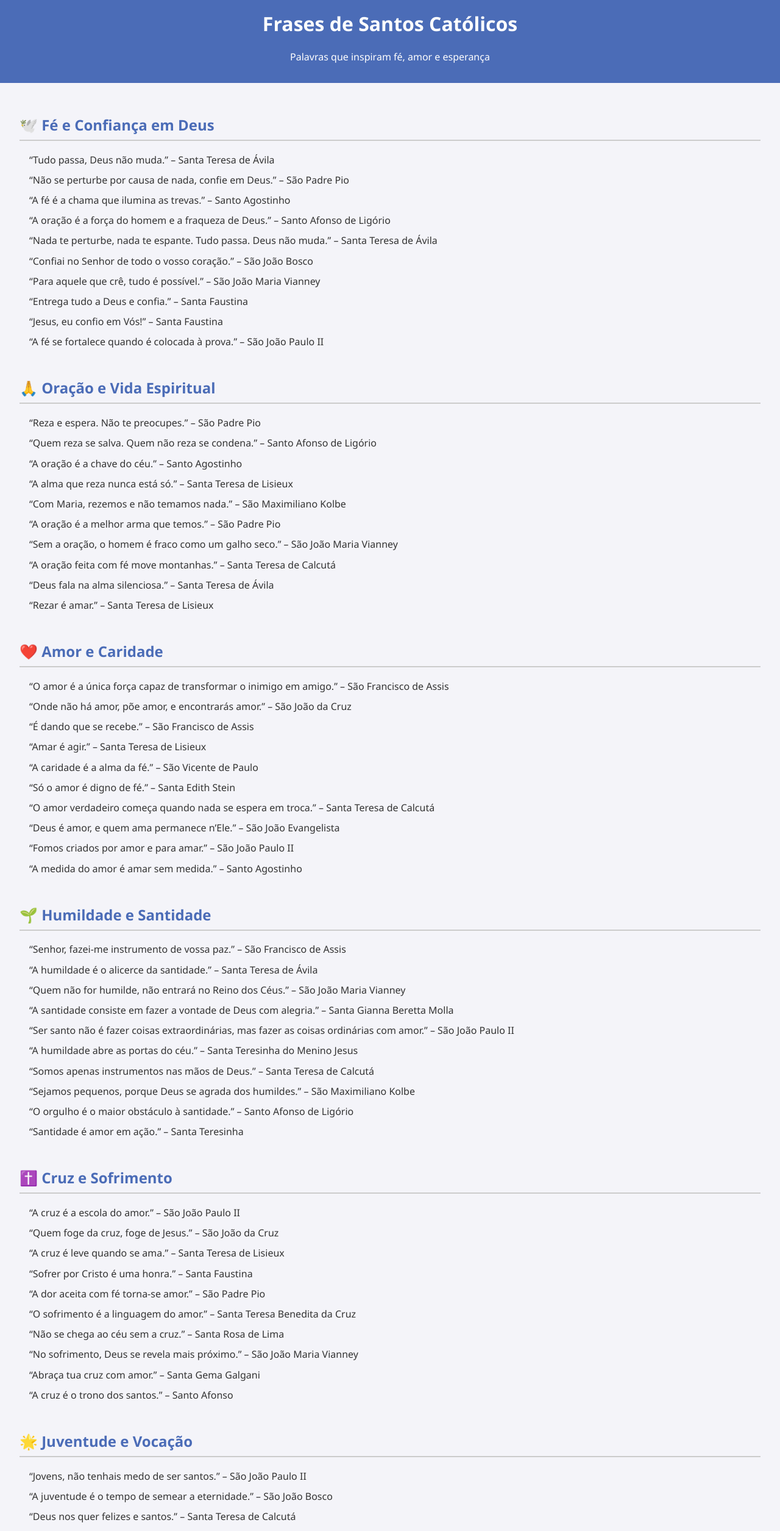
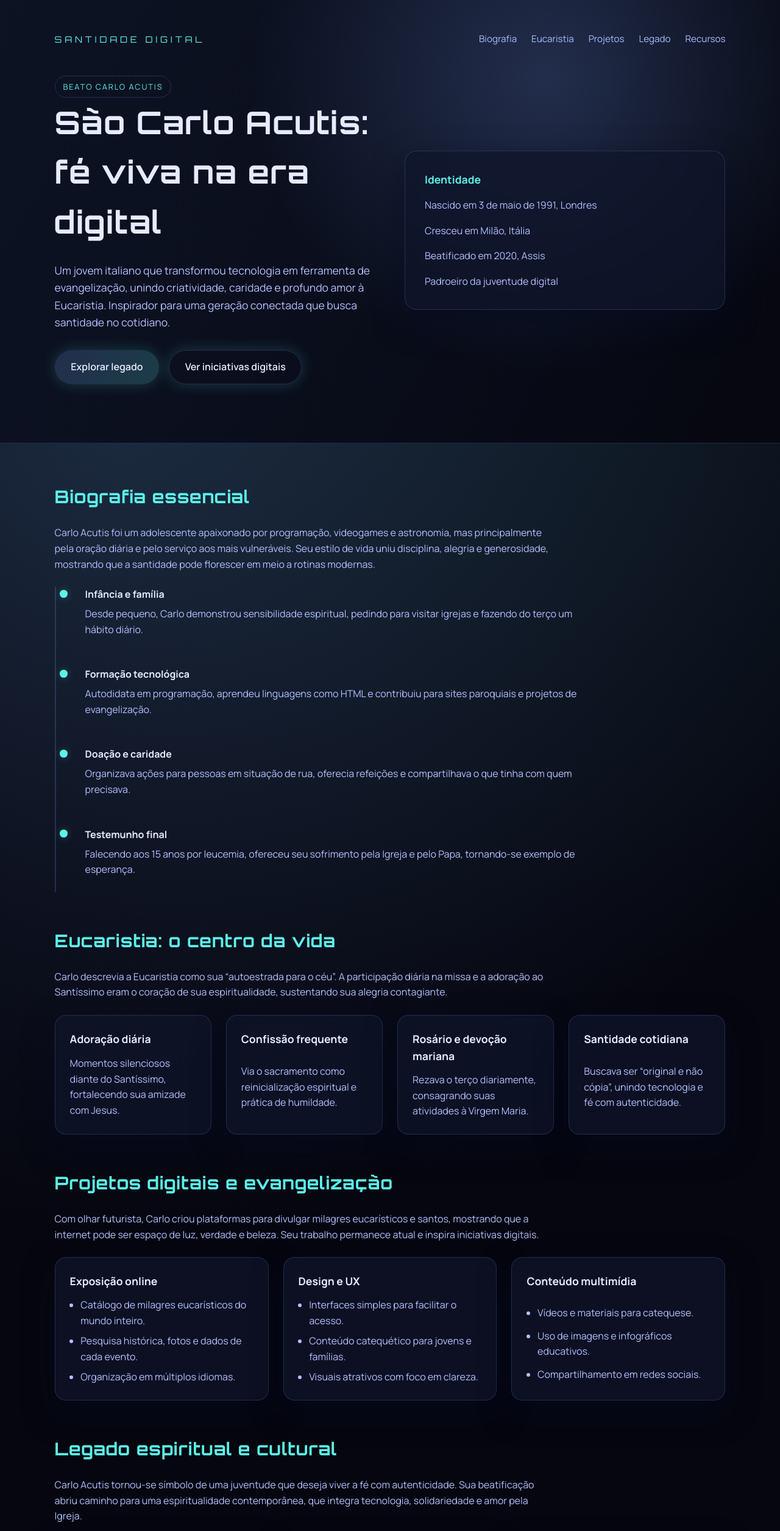
Before and after one commit to Samuka-S/frases-santos, a plain HTML site: page index.html in a window 1280 px wide. Shown: the part 20-2530 px from the top of the page at 61% size. Drawn offline with Linux system fonts and the light colour scheme.

Commit message:
Create futuristic site for Sao Carlo Acutis

```diff
--- a/index.html
+++ b/index.html
@@ -3,206 +3,500 @@
 <head>
   <meta charset="UTF-8">
   <meta name="viewport" content="width=device-width, initial-scale=1.0">
-  <title>Frases de Santos Católicos</title>
+  <title>São Carlo Acutis | Santidade Digital</title>
+  <link rel="preconnect" href="https://fonts.googleapis.com">
+  <link rel="preconnect" href="https://fonts.gstatic.com" crossorigin>
+  <link href="https://fonts.googleapis.com/css2?family=Manrope:wght@300;400;500;600;700;800&family=Orbitron:wght@400;500;600;700&display=swap" rel="stylesheet">
   <style>
-    body {
-      font-family: 'Segoe UI', sans-serif;
-      background-color: #f4f4f9;
-      color: #333;
+    :root {
+      color-scheme: dark;
+      --bg: #05060f;
+      --bg-soft: #0c1022;
+      --card: rgba(15, 21, 42, 0.75);
+      --border: rgba(125, 161, 255, 0.2);
+      --primary: #7aa2ff;
+      --accent: #5cf2e8;
+      --glow: rgba(92, 242, 232, 0.25);
+      --text: #e6ebff;
+      --muted: #b4c0ff;
+      --shadow: 0 20px 50px rgba(5, 10, 30, 0.6);
+    }
+
+    * {
+      box-sizing: border-box;
       margin: 0;
       padding: 0;
     }
+
+    body {
+      font-family: "Manrope", sans-serif;
+      background: radial-gradient(circle at top, rgba(92, 242, 232, 0.1), transparent 45%),
+        radial-gradient(circle at 15% 20%, rgba(122, 162, 255, 0.16), transparent 42%),
+        var(--bg);
+      color: var(--text);
+      min-height: 100vh;
+      line-height: 1.6;
+    }
+
+    a {
+      color: inherit;
+      text-decoration: none;
+    }
+
     header {
-      background-color: #4b6cb7;
-      color: white;
-      padding: 1rem;
-      text-align: center;
+      position: relative;
+      overflow: hidden;
+      padding: 4.5rem 7vw 6rem;
+      background: linear-gradient(120deg, rgba(12, 16, 34, 0.85), rgba(5, 6, 15, 0.95));
+      border-bottom: 1px solid var(--border);
     }
-    main {
-      padding: 2rem;
+
+    header::after {
+      content: "";
+      position: absolute;
+      inset: 0;
+      background: radial-gradient(circle at 70% 20%, rgba(122, 162, 255, 0.25), transparent 45%);
+      opacity: 0.9;
+      pointer-events: none;
     }
-    section {
+
+    .nav {
+      display: flex;
+      align-items: center;
+      justify-content: space-between;
+      gap: 2rem;
       margin-bottom: 3rem;
     }
-    h2 {
-      color: #4b6cb7;
-      border-bottom: 2px solid #ccc;
-      padding-bottom: 0.5rem;
+
+    .logo {
+      font-family: "Orbitron", sans-serif;
+      letter-spacing: 0.3rem;
+      font-size: 0.9rem;
+      text-transform: uppercase;
+      color: var(--accent);
     }
-    ul {
-      list-style-type: none;
-      padding-left: 1rem;
+
+    .nav-links {
+      display: flex;
+      gap: 1.5rem;
+      flex-wrap: wrap;
+      font-size: 0.95rem;
+      color: var(--muted);
     }
-    li {
-      margin-bottom: 0.7rem;
+
+    .hero {
+      display: grid;
+      grid-template-columns: repeat(auto-fit, minmax(240px, 1fr));
+      gap: 3rem;
+      align-items: center;
+      position: relative;
+      z-index: 1;
+    }
+
+    .hero h1 {
+      font-family: "Orbitron", sans-serif;
+      font-size: clamp(2.5rem, 4vw, 4.2rem);
+      letter-spacing: 0.08rem;
+      margin-bottom: 1.5rem;
+    }
+
+    .hero p {
+      font-size: 1.1rem;
+      color: var(--muted);
+      max-width: 560px;
+    }
+
+    .hero-actions {
+      margin-top: 2rem;
+      display: flex;
+      flex-wrap: wrap;
+      gap: 1rem;
+    }
+
+    .button {
+      padding: 0.9rem 1.6rem;
+      border-radius: 999px;
+      border: 1px solid transparent;
+      background: linear-gradient(120deg, rgba(122, 162, 255, 0.2), rgba(92, 242, 232, 0.2));
+      color: var(--text);
+      font-weight: 600;
+      box-shadow: 0 0 25px rgba(92, 242, 232, 0.2);
+      transition: transform 0.3s ease, box-shadow 0.3s ease;
+    }
+
+    .button:hover {
+      transform: translateY(-2px);
+      box-shadow: 0 0 35px rgba(122, 162, 255, 0.4);
+    }
+
+    .button.secondary {
+      background: transparent;
+      border-color: var(--border);
+    }
+
+    .hero-card {
+      background: var(--card);
+      border: 1px solid var(--border);
+      border-radius: 20px;
+      padding: 2rem;
+      box-shadow: var(--shadow);
+      backdrop-filter: blur(10px);
+      display: grid;
+      gap: 1rem;
+    }
+
+    .hero-card strong {
+      font-size: 1.1rem;
+      color: var(--accent);
+    }
+
+    .hero-card span {
+      color: var(--muted);
+    }
+
+    main {
+      padding: 4rem 7vw 6rem;
+      display: grid;
+      gap: 3.5rem;
+    }
+
+    .section {
+      display: grid;
+      gap: 1.5rem;
+    }
+
+    .section h2 {
+      font-family: "Orbitron", sans-serif;
+      font-size: 1.8rem;
+      letter-spacing: 0.05rem;
+      color: var(--accent);
+    }
+
+    .section p {
+      color: var(--muted);
+      max-width: 820px;
+    }
+
+    .grid {
+      display: grid;
+      gap: 1.5rem;
+      grid-template-columns: repeat(auto-fit, minmax(230px, 1fr));
+    }
+
+    .card {
+      background: var(--card);
+      border: 1px solid var(--border);
+      border-radius: 18px;
+      padding: 1.5rem;
+      box-shadow: var(--shadow);
+      backdrop-filter: blur(12px);
+      display: grid;
+      gap: 0.8rem;
+    }
+
+    .card h3 {
+      font-size: 1.1rem;
+      color: var(--text);
+    }
+
+    .card ul {
+      display: grid;
+      gap: 0.5rem;
+      color: var(--muted);
+      padding-left: 1.1rem;
+    }
+
+    .timeline {
+      border-left: 2px solid var(--border);
+      padding-left: 1.5rem;
+      display: grid;
+      gap: 1.5rem;
+    }
+
+    .timeline-item {
+      position: relative;
+      padding: 0 0 1.5rem 1.5rem;
+    }
+
+    .timeline-item::before {
+      content: "";
+      position: absolute;
+      left: -1.1rem;
+      top: 0.3rem;
+      width: 0.8rem;
+      height: 0.8rem;
+      background: var(--accent);
+      border-radius: 50%;
+      box-shadow: 0 0 14px var(--glow);
+    }
+
+    .timeline-item h4 {
+      font-size: 1rem;
+      margin-bottom: 0.4rem;
+    }
+
+    .quote {
+      border-left: 3px solid var(--accent);
+      padding: 1.5rem;
+      background: rgba(92, 242, 232, 0.08);
+      border-radius: 16px;
+      font-style: italic;
+      color: var(--text);
+    }
+
+    .highlight {
+      display: grid;
+      gap: 1.5rem;
+      grid-template-columns: repeat(auto-fit, minmax(260px, 1fr));
+    }
+
+    .highlight-card {
+      padding: 1.8rem;
+      background: linear-gradient(135deg, rgba(122, 162, 255, 0.18), rgba(92, 242, 232, 0.12));
+      border-radius: 20px;
+      border: 1px solid var(--border);
+      box-shadow: var(--shadow);
+    }
+
+    .footer {
+      padding: 3rem 7vw 4rem;
+      border-top: 1px solid var(--border);
+      background: var(--bg-soft);
+      display: grid;
+      gap: 1.5rem;
+    }
+
+    .footer-grid {
+      display: grid;
+      gap: 1.5rem;
+      grid-template-columns: repeat(auto-fit, minmax(220px, 1fr));
+      color: var(--muted);
+    }
+
+    .badge {
+      display: inline-flex;
+      align-items: center;
+      gap: 0.4rem;
+      padding: 0.4rem 0.8rem;
+      border-radius: 999px;
+      border: 1px solid var(--border);
+      font-size: 0.8rem;
+      color: var(--accent);
+      text-transform: uppercase;
+      letter-spacing: 0.12rem;
+    }
+
+    @media (max-width: 720px) {
+      header {
+        padding: 3.5rem 6vw 5rem;
+      }
+      main {
+        padding: 3rem 6vw 5rem;
+      }
     }
   </style>
 </head>
 <body>
   <header>
-    <h1>Frases de Santos Católicos</h1>
-    <p>Palavras que inspiram fé, amor e esperança</p>
+    <div class="nav">
+      <div class="logo">Santidade Digital</div>
+      <div class="nav-links">
+        <a href="#biografia">Biografia</a>
+        <a href="#eucaristia">Eucaristia</a>
+        <a href="#projetos">Projetos</a>
+        <a href="#legado">Legado</a>
+        <a href="#recursos">Recursos</a>
+      </div>
+    </div>
+
+    <div class="hero">
+      <div>
+        <span class="badge">Beato Carlo Acutis</span>
+        <h1>São Carlo Acutis: fé viva na era digital</h1>
+        <p>
+          Um jovem italiano que transformou tecnologia em ferramenta de evangelização, unindo criatividade,
+          caridade e profundo amor à Eucaristia. Inspirador para uma geração conectada que busca santidade no cotidiano.
+        </p>
+        <div class="hero-actions">
+          <a class="button" href="#legado">Explorar legado</a>
+          <a class="button secondary" href="#projetos">Ver iniciativas digitais</a>
+        </div>
+      </div>
+      <div class="hero-card">
+        <strong>Identidade</strong>
+        <span>Nascido em 3 de maio de 1991, Londres</span>
+        <span>Cresceu em Milão, Itália</span>
+        <span>Beatificado em 2020, Assis</span>
+        <span>Padroeiro da juventude digital</span>
+      </div>
+    </div>
   </header>
+
   <main>
-    <section>
-      <h2>🕊️ Fé e Confiança em Deus</h2>
-      <ul>
-        <li>“Tudo passa, Deus não muda.” – Santa Teresa de Ávila</li>
-        <li>“Não se perturbe por causa de nada, confie em Deus.” – São Padre Pio</li>
-        <li>“A fé é a chama que ilumina as trevas.” – Santo Agostinho</li>
-        <li>“A oração é a força do homem e a fraqueza de Deus.” – Santo Afonso de Ligório</li>
-        <li>“Nada te perturbe, nada te espante. Tudo passa. Deus não muda.” – Santa Teresa de Ávila</li>
-        <li>“Confiai no Senhor de todo o vosso coração.” – São João Bosco</li>
-        <li>“Para aquele que crê, tudo é possível.” – São João Maria Vianney</li>
-        <li>“Entrega tudo a Deus e confia.” – Santa Faustina</li>
-        <li>“Jesus, eu confio em Vós!” – Santa Faustina</li>
-        <li>“A fé se fortalece quando é colocada à prova.” – São João Paulo II</li>
-      </ul>
+    <section class="section" id="biografia">
+      <h2>Biografia essencial</h2>
+      <p>
+        Carlo Acutis foi um adolescente apaixonado por programação, videogames e astronomia, mas principalmente
+        pela oração diária e pelo serviço aos mais vulneráveis. Seu estilo de vida uniu disciplina, alegria
+        e generosidade, mostrando que a santidade pode florescer em meio a rotinas modernas.
+      </p>
+      <div class="timeline">
+        <div class="timeline-item">
+          <h4>Infância e família</h4>
+          <p>Desde pequeno, Carlo demonstrou sensibilidade espiritual, pedindo para visitar igrejas e fazendo do terço um hábito diário.</p>
+        </div>
+        <div class="timeline-item">
+          <h4>Formação tecnológica</h4>
+          <p>Autodidata em programação, aprendeu linguagens como HTML e contribuiu para sites paroquiais e projetos de evangelização.</p>
+        </div>
+        <div class="timeline-item">
+          <h4>Doação e caridade</h4>
+          <p>Organizava ações para pessoas em situação de rua, oferecia refeições e compartilhava o que tinha com quem precisava.</p>
+        </div>
+        <div class="timeline-item">
+          <h4>Testemunho final</h4>
+          <p>Falecendo aos 15 anos por leucemia, ofereceu seu sofrimento pela Igreja e pelo Papa, tornando-se exemplo de esperança.</p>
+        </div>
+      </div>
     </section>
 
-    <section>
-      <h2>🙏 Oração e Vida Espiritual</h2>
-      <ul>
-        <li>“Reza e espera. Não te preocupes.” – São Padre Pio</li>
-        <li>“Quem reza se salva. Quem não reza se condena.” – Santo Afonso de Ligório</li>
-        <li>“A oração é a chave do céu.” – Santo Agostinho</li>
-        <li>“A alma que reza nunca está só.” – Santa Teresa de Lisieux</li>
-        <li>“Com Maria, rezemos e não temamos nada.” – São Maximiliano Kolbe</li>
-        <li>“A oração é a melhor arma que temos.” – São Padre Pio</li>
-        <li>“Sem a oração, o homem é fraco como um galho seco.” – São João Maria Vianney</li>
-        <li>“A oração feita com fé move montanhas.” – Santa Teresa de Calcutá</li>
-        <li>“Deus fala na alma silenciosa.” – Santa Teresa de Ávila</li>
-        <li>“Rezar é amar.” – Santa Teresa de Lisieux</li>
-      </ul>
+    <section class="section" id="eucaristia">
+      <h2>Eucaristia: o centro da vida</h2>
+      <p>
+        Carlo descrevia a Eucaristia como sua “autoestrada para o céu”. A participação diária na missa e a adoração
+        ao Santíssimo eram o coração de sua espiritualidade, sustentando sua alegria contagiante.
+      </p>
+      <div class="grid">
+        <div class="card">
+          <h3>Adoração diária</h3>
+          <p>Momentos silenciosos diante do Santíssimo, fortalecendo sua amizade com Jesus.</p>
+        </div>
+        <div class="card">
+          <h3>Confissão frequente</h3>
+          <p>Via o sacramento como reinicialização espiritual e prática de humildade.</p>
+        </div>
+        <div class="card">
+          <h3>Rosário e devoção mariana</h3>
+          <p>Rezava o terço diariamente, consagrando suas atividades à Virgem Maria.</p>
+        </div>
+        <div class="card">
+          <h3>Santidade cotidiana</h3>
+          <p>Buscava ser “original e não cópia”, unindo tecnologia e fé com autenticidade.</p>
+        </div>
+      </div>
     </section>
 
-    <section>
-      <h2>❤️ Amor e Caridade</h2>
-      <ul>
-        <li>“O amor é a única força capaz de transformar o inimigo em amigo.” – São Francisco de Assis</li>
-        <li>“Onde não há amor, põe amor, e encontrarás amor.” – São João da Cruz</li>
-        <li>“É dando que se recebe.” – São Francisco de Assis</li>
-        <li>“Amar é agir.” – Santa Teresa de Lisieux</li>
-        <li>“A caridade é a alma da fé.” – São Vicente de Paulo</li>
-        <li>“Só o amor é digno de fé.” – Santa Edith Stein</li>
-        <li>“O amor verdadeiro começa quando nada se espera em troca.” – Santa Teresa de Calcutá</li>
-        <li>“Deus é amor, e quem ama permanece n’Ele.” – São João Evangelista</li>
-        <li>“Fomos criados por amor e para amar.” – São João Paulo II</li>
-        <li>“A medida do amor é amar sem medida.” – Santo Agostinho</li>
-      </ul>
+    <section class="section" id="projetos">
+      <h2>Projetos digitais e evangelização</h2>
+      <p>
+        Com olhar futurista, Carlo criou plataformas para divulgar milagres eucarísticos e santos, mostrando que a
+        internet pode ser espaço de luz, verdade e beleza. Seu trabalho permanece atual e inspira iniciativas digitais.
+      </p>
+      <div class="grid">
+        <div class="card">
+          <h3>Exposição online</h3>
+          <ul>
+            <li>Catálogo de milagres eucarísticos do mundo inteiro.</li>
+            <li>Pesquisa histórica, fotos e dados de cada evento.</li>
+            <li>Organização em múltiplos idiomas.</li>
+          </ul>
+        </div>
+        <div class="card">
+          <h3>Design e UX</h3>
+          <ul>
+            <li>Interfaces simples para facilitar o acesso.</li>
+            <li>Conteúdo catequético para jovens e famílias.</li>
+            <li>Visuais atrativos com foco em clareza.</li>
+          </ul>
+        </div>
+        <div class="card">
+          <h3>Conteúdo multimídia</h3>
+          <ul>
+            <li>Vídeos e materiais para catequese.</li>
+            <li>Uso de imagens e infográficos educativos.</li>
+            <li>Compartilhamento em redes sociais.</li>
+          </ul>
+        </div>
+      </div>
     </section>
 
-    <section>
-      <h2>🌱 Humildade e Santidade</h2>
-      <ul>
-        <li>“Senhor, fazei-me instrumento de vossa paz.” – São Francisco de Assis</li>
-        <li>“A humildade é o alicerce da santidade.” – Santa Teresa de Ávila</li>
-        <li>“Quem não for humilde, não entrará no Reino dos Céus.” – São João Maria Vianney</li>
-        <li>“A santidade consiste em fazer a vontade de Deus com alegria.” – Santa Gianna Beretta Molla</li>
-        <li>“Ser santo não é fazer coisas extraordinárias, mas fazer as coisas ordinárias com amor.” – São João Paulo II</li>
-        <li>“A humildade abre as portas do céu.” – Santa Teresinha do Menino Jesus</li>
-        <li>“Somos apenas instrumentos nas mãos de Deus.” – Santa Teresa de Calcutá</li>
-        <li>“Sejamos pequenos, porque Deus se agrada dos humildes.” – São Maximiliano Kolbe</li>
-        <li>“O orgulho é o maior obstáculo à santidade.” – Santo Afonso de Ligório</li>
-        <li>“Santidade é amor em ação.” – Santa Teresinha</li>
-      </ul>
+    <section class="section" id="legado">
+      <h2>Legado espiritual e cultural</h2>
+      <p>
+        Carlo Acutis tornou-se símbolo de uma juventude que deseja viver a fé com autenticidade. Sua beatificação
+        abriu caminho para uma espiritualidade contemporânea, que integra tecnologia, solidariedade e amor pela Igreja.
+      </p>
+      <div class="highlight">
+        <div class="highlight-card">
+          <h3>Modelo para jovens</h3>
+          <p>Mostra que a santidade é possível nas escolas, nos hobbies e nas redes sociais.</p>
+        </div>
+        <div class="highlight-card">
+          <h3>Inspiração para missionários digitais</h3>
+          <p>Desafia criadores de conteúdo a evangelizar com excelência, ética e beleza.</p>
+        </div>
+        <div class="highlight-card">
+          <h3>Chamado à esperança</h3>
+          <p>Seu sorriso e coragem diante do sofrimento lembram que o amor é mais forte que a dor.</p>
+        </div>
+      </div>
+      <div class="quote">
+        “A Eucaristia é a minha autoestrada para o céu.” — Beato Carlo Acutis
+      </div>
     </section>
 
-    <section>
-      <h2>✝️ Cruz e Sofrimento</h2>
-      <ul>
-        <li>“A cruz é a escola do amor.” – São João Paulo II</li>
-        <li>“Quem foge da cruz, foge de Jesus.” – São João da Cruz</li>
-        <li>“A cruz é leve quando se ama.” – Santa Teresa de Lisieux</li>
-        <li>“Sofrer por Cristo é uma honra.” – Santa Faustina</li>
-        <li>“A dor aceita com fé torna-se amor.” – São Padre Pio</li>
-        <li>“O sofrimento é a linguagem do amor.” – Santa Teresa Benedita da Cruz</li>
-        <li>“Não se chega ao céu sem a cruz.” – Santa Rosa de Lima</li>
-        <li>“No sofrimento, Deus se revela mais próximo.” – São João Maria Vianney</li>
-        <li>“Abraça tua cruz com amor.” – Santa Gema Galgani</li>
-        <li>“A cruz é o trono dos santos.” – Santo Afonso</li>
-      </ul>
-    </section>
-
-    <section>
-      <h2>🌟 Juventude e Vocação</h2>
-      <ul>
-        <li>“Jovens, não tenhais medo de ser santos.” – São João Paulo II</li>
-        <li>“A juventude é o tempo de semear a eternidade.” – São João Bosco</li>
-        <li>“Deus nos quer felizes e santos.” – Santa Teresa de Calcutá</li>
-        <li>“Não fostes criados para o conforto, mas para a grandeza.” – Bento XVI</li>
-        <li>“Cristo chama cada jovem pelo nome.” – São João Paulo II</li>
-        <li>“A vocação é um chamado de amor.” – Santa Teresa de Ávila</li>
-        <li>“A juventude é o presente de Deus ao mundo.” – São João Paulo II</li>
-        <li>“Entregue-se a Deus enquanto ainda é jovem.” – São Luiz Gonzaga</li>
-        <li>“Só Deus basta.” – Santa Teresa de Ávila</li>
-        <li>“Sê todo de Deus e Deus será todo teu.” – Santo Antônio de Pádua</li>
-      </ul>
-    </section>
-
-    <section>
-      <h2>🕯️ Sabedoria e Vida Cristã</h2>
-      <ul>
-        <li>“A alma alimenta-se de Deus.” – São João da Cruz</li>
-        <li>“Quem ama a verdade, ama a Deus.” – Santo Tomás de Aquino</li>
-        <li>“A maior tragédia da vida não é a morte, mas uma vida sem sentido.” – São João Paulo II</li>
-        <li>“Deus não escolhe os capacitados, mas capacita os escolhidos.” – Santo Agostinho</li>
-        <li>“Tudo o que não é eterno é eternamente inútil.” – Santa Teresa de Lisieux</li>
-        <li>“A verdadeira liberdade é viver em Deus.” – São Tomás de Aquino</li>
-        <li>“Quem caminha com Deus nunca está sozinho.” – Santa Faustina</li>
-        <li>“O coração inquieto só encontra paz em Deus.” – Santo Agostinho</li>
-        <li>“Ser cristão é ser outro Cristo.” – São João Maria Vianney</li>
-        <li>“Cristo é tudo para mim.” – São Paulo</li>
-      </ul>
-    </section>
-
-    <section>
-      <h2>💬 Evangelização e Testemunho</h2>
-      <ul>
-        <li>“Anunciai o Evangelho com a vida.” – São Francisco de Assis</li>
-        <li>“O mundo precisa de testemunhas, não de mestres.” – São Paulo VI</li>
-        <li>“Evangelizar é a missão de cada cristão.” – Santa Teresa de Calcutá</li>
-        <li>“Deus não nos chama para ser sucesso, mas para ser fiéis.” – Santa Teresa de Calcutá</li>
-        <li>“Seja luz onde houver trevas.” – São Francisco de Assis</li>
-        <li>“Pregue o Evangelho. Se necessário, use palavras.” – São Francisco</li>
-        <li>“Não tenhas vergonha de ser de Cristo.” – São João Paulo II</li>
-        <li>“A alegria do Evangelho é contagiante.” – Papa Francisco</li>
-        <li>“O mundo será salvo por santos.” – Santa Teresinha</li>
-        <li>“Testemunha é quem vive o que prega.” – São João Maria Vianney</li>
-      </ul>
-    </section>
-
-    <section>
-      <h2>🌹 Maria, a Mãe dos Santos</h2>
-      <ul>
-        <li>“Nunca se ouviu dizer que alguém tenha recorrido à Virgem e não tenha sido atendido.” – Santo Afonso</li>
-        <li>“Maria é o caminho mais curto até Jesus.” – São Luís Maria Grignion de Montfort</li>
-        <li>“Com Maria, tudo é mais fácil.” – São João Paulo II</li>
-        <li>“A devoção a Maria é sinal de predestinação.” – São Bernardo</li>
-        <li>“Maria é a escada do céu.” – Santo Afonso</li>
-        <li>“Se queres ser santo, ama Maria.” – São João Bosco</li>
-        <li>“Não há santo sem devoção à Virgem Maria.” – São Luiz Gonzaga</li>
-        <li>“Maria é a Mãe da Igreja e dos santos.” – Papa Francisco</li>
-        <li>“Quem confia em Maria, não se perde.” – São João Bosco</li>
-        <li>“Maria leva-nos diretamente a Jesus.” – São Maximiliano Kolbe</li>
-      </ul>
-    </section>
-
-    <section>
-      <h2>✨ Vida Santa e Esperança</h2>
-      <ul>
-        <li>“Deus é fiel.” – São Paulo</li>
-        <li>“O céu é o nosso destino.” – Santa Teresa</li>
-        <li>“A vida é curta, o céu é eterno.” – Santa Gema</li>
-        <li>“Só Deus é suficiente.” – Santa Teresa</li>
-        <li>“Tudo é graça.” – Santa Teresinha</li>
-        <li>“A alma que ama não envelhece.” – Santa Catarina de Sena</li>
-        <li>“A santidade é possível!” – São João Paulo II</li>
-        <li>“Deus basta.” – Santa Teresa</li>
-        <li>“O Senhor nunca se deixa vencer em generosidade.” – São Josemaría Escrivá</li>
-        <li>“Alegrai-vos sempre no Senhor.” – São Paulo</li>
-      </ul>
+    <section class="section" id="recursos">
+      <h2>Recursos para aprofundar</h2>
+      <p>
+        Explore materiais inspiradores para manter vivo o legado de Carlo Acutis e aplicar sua visão futurista de fé
+        e tecnologia em comunidades, paróquias e projetos pessoais.
+      </p>
+      <div class="grid">
+        <div class="card">
+          <h3>Checklist de santidade digital</h3>
+          <ul>
+            <li>Reserve tempo diário para oração e estudo.</li>
+            <li>Use a tecnologia para servir e educar.</li>
+            <li>Escolha conteúdos que elevem a alma.</li>
+            <li>Pratique caridade também no ambiente online.</li>
+          </ul>
+        </div>
+        <div class="card">
+          <h3>Iniciativas recomendadas</h3>
+          <ul>
+            <li>Organizar exposições sobre milagres eucarísticos.</li>
+            <li>Mentorias para jovens em habilidades digitais.</li>
+            <li>Mutirões de solidariedade com uso de apps.</li>
+          </ul>
+        </div>
+        <div class="card">
+          <h3>Frases que inspiram</h3>
+          <ul>
+            <li>“Todos nascem originais, mas muitos morrem como cópias.”</li>
+            <li>“A felicidade verdadeira é olhar para Deus.”</li>
+            <li>“O nosso objetivo deve ser o infinito.”</li>
+          </ul>
+        </div>
+      </div>
     </section>
   </main>
+
+  <footer class="footer">
+    <div class="badge">Santidade em Rede</div>
+    <div class="footer-grid">
+      <div>
+        <h3>Contato e missão</h3>
+        <p>Este site celebra o testemunho de Carlo Acutis e incentiva projetos de fé criativa e tecnologia ética.</p>
+      </div>
+      <div>
+        <h3>Experiência futurista</h3>
+        <p>Design inspirado em interfaces digitais, com estética suave e luminosa para transmitir esperança.</p>
+      </div>
+      <div>
+        <h3>Convite</h3>
+        <p>Seja um agente de santidade no mundo conectado. Transforme conhecimento em serviço e fé em ação.</p>
+      </div>
+    </div>
+  </footer>
 </body>
 </html>
```
